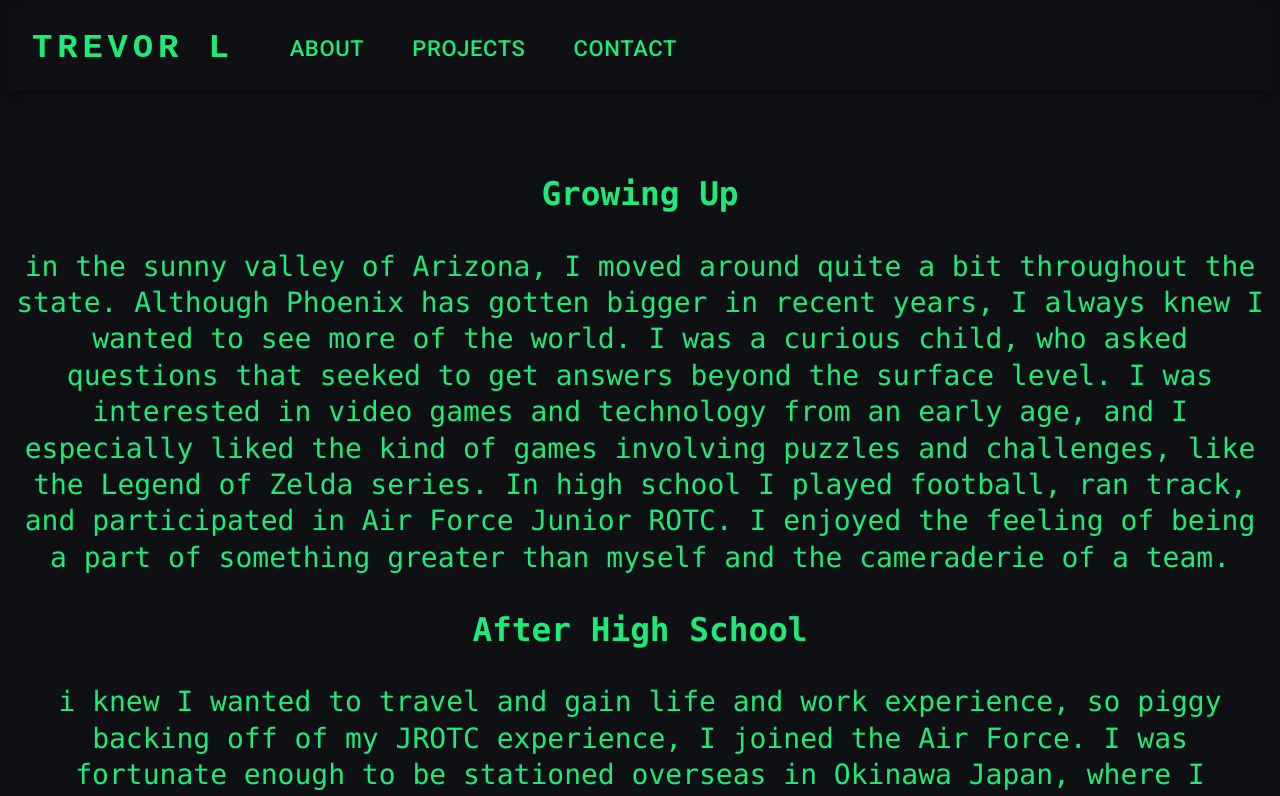
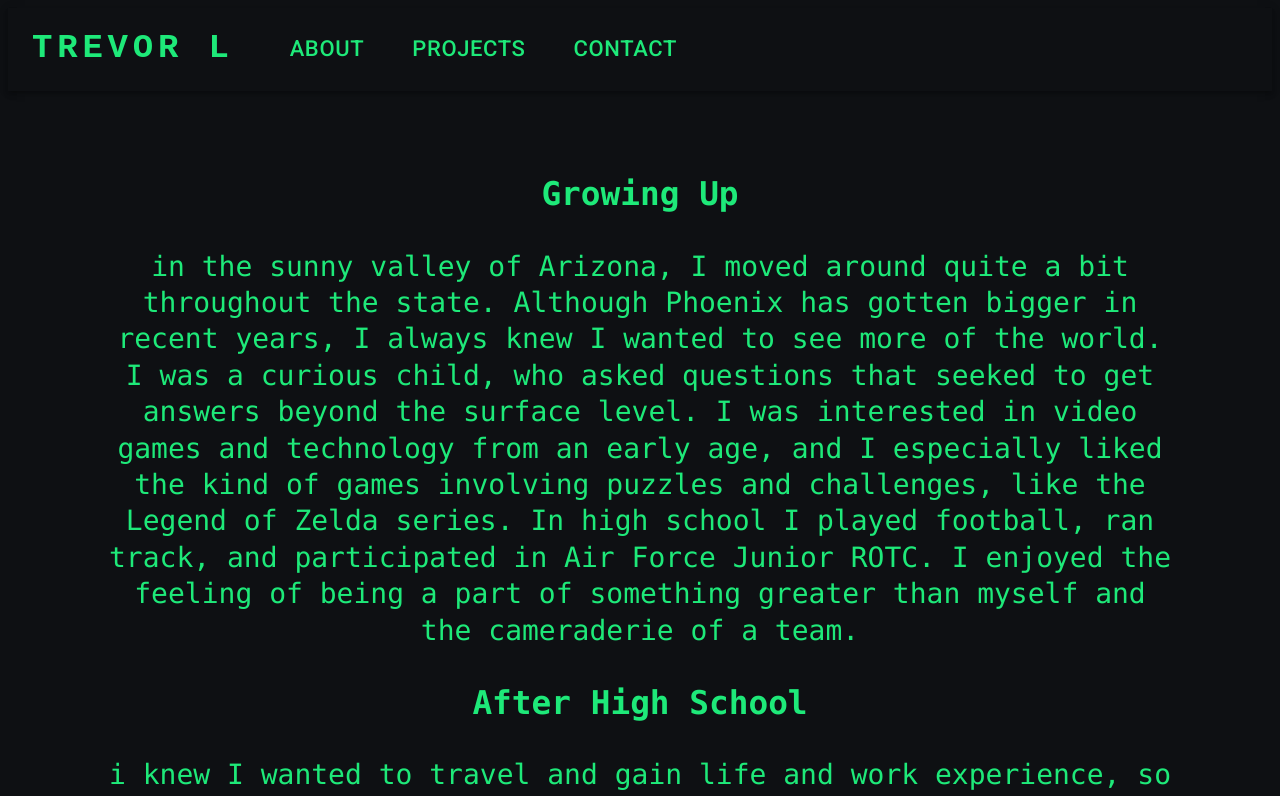
Before and after one commit to trevor-lowder/portfolio, a React (Create React App) app in the folder portfolio/: page /about in a window 1280 px wide. Shown: the top 796 px of the page. Built offline with nearby package versions, Linux system fonts and the light colour scheme.

Commit message:
about page formatting

```diff
--- a/portfolio/src/components/About/About.css
+++ /dev/null
@@ -1,17 +0,0 @@
-.crawl-container {
-    position: relative;
-    height: calc(100vh - 64px); /* Subtract the height of the NavBar */
-  }
-
-  .crawl-text {
-
-    bottom: 0;
-    left: 0;
-    width: 100%;
-    height: 100%;
-    padding: 50px 0;
-    text-align: center;
-    color: rgb(30,233,121);
-    font-size: 28px;
-    line-height: 1.3;
-  }
--- a/portfolio/src/components/About/About.jsx
+++ b/portfolio/src/components/About/About.jsx
@@ -1,5 +1,4 @@
 import React from "react";
-import "./About.css";
 import { Box } from "@mui/material";
 import Scroll from "../Navbar/Scroll";
 
@@ -17,8 +16,30 @@ const story = {
 const About = () => {
   return (
     <>
-      <Box className="crawl-container">
-        <div className="crawl-text">
+      <Box
+        sx={{
+          display: "flex",
+          justifyContent: "center",
+          alignItems: "center",
+          position: "relative",
+          margin:"auto",
+          /* height: " calc(100vh - 64px)", */
+          width: "85%",
+        }}
+      >
+        <div
+          style={{
+            bottom: 0,
+            left: 0,
+            width: "100%",
+            height: "100%",
+            padding: "50px 0",
+            textAlign: "center",
+            color: "rgb(30,233,121)",
+            fontSize: "28px",
+            lineHeight: 1.3,
+          }}
+        >
           <Scroll />
           {Object.entries(story).map(([title, text]) => (
             <>
@@ -28,7 +49,7 @@ const About = () => {
               </div>
             </>
           ))}
-          <Box sx={{ my: 20 }}>
+          <Box sx={{my: "150px"}}>
             <h1>Thanks For Reading!</h1>
           </Box>
         </div>
```
